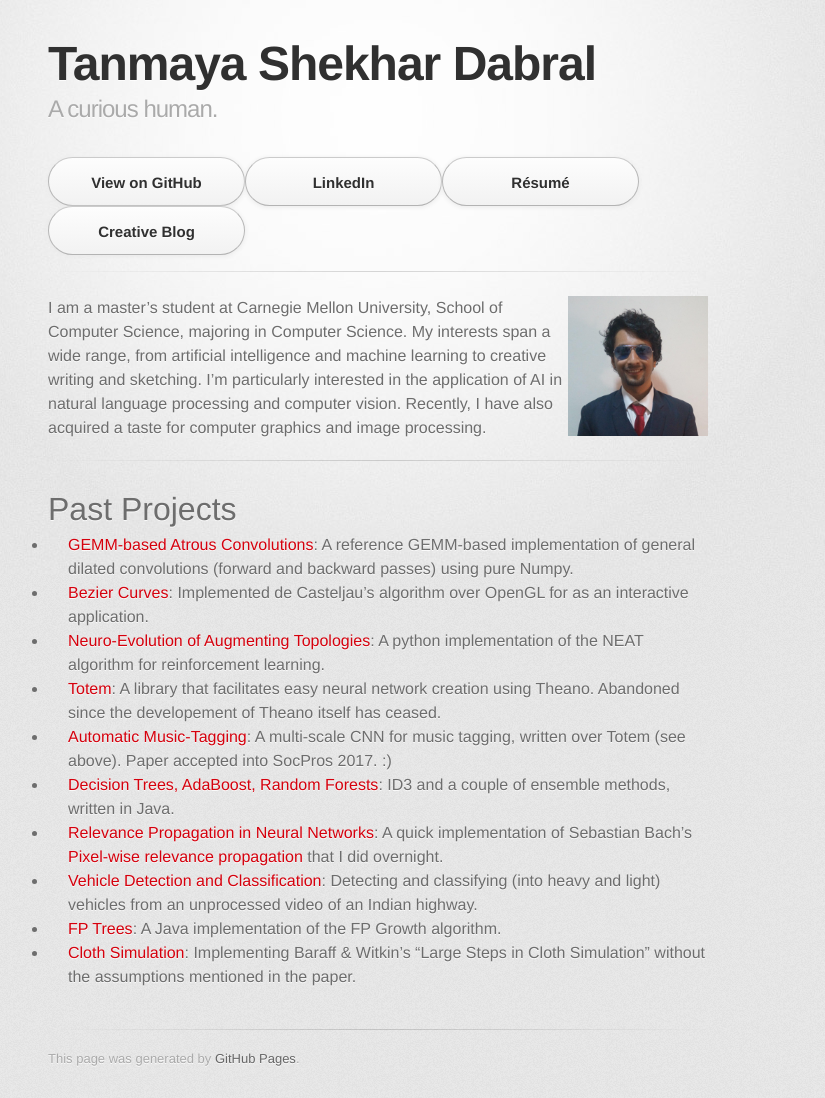
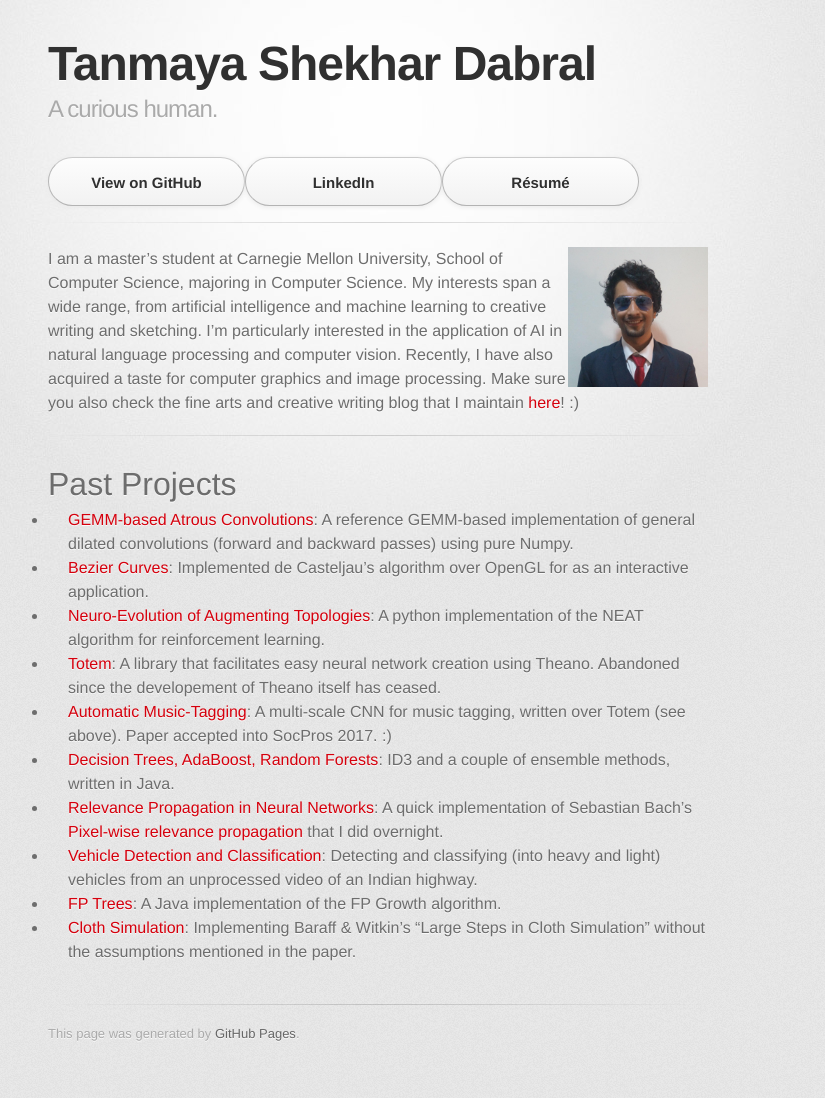
Before and after one commit to many-facedgod/many-facedgod.github.io, a Jekyll site: the page built from index.md, in a window 1280 px wide. Shown: the whole page, without its empty margins (262-1087 px from the left). Built offline with Jekyll 4.4.1, drawn with Linux system fonts in a browser that asks for light colours; some web fonts are replaced; after the commit the page ends 1073 px from its top, so only the background shows below that.

Commit message:
More updates

```diff
--- a/_layouts/default.html
+++ b/_layouts/default.html
@@ -25,7 +25,6 @@
           <a href="{{ site.github_url }}" id="view-on-github" class="button"><span style="text-align:center">View on GitHub</span></a>
           <a href="{{ site.linkedin_url }}" id="linkedin_link" class="button"><span style="text-align:center">LinkedIn</span></a>
 	  <a href="{{ site.resume_url }}" id="resume" class="button"><span style="text-align:center">Résumé</span></a>
-	  <a href="{{ site.creative_url }}" id="paf_link" class="button"><span style="text-align:center">Creative Blog</span></a>
         </section>
         <hr>
         <section id="main_content">
--- a/index.md
+++ b/index.md
@@ -2,7 +2,7 @@
 layout: default
 ---
 <img style="float: right;" src="assets/images/ProfilePic.png" height="140" width="140">
-I am a master's student at Carnegie Mellon University, School of Computer Science, majoring in Computer Science. My interests span a wide range, from artificial intelligence and machine learning to creative writing and sketching. I'm particularly interested in the application of AI in natural language processing and computer vision. Recently, I have also acquired a taste for computer graphics and image processing.
+I am a master's student at Carnegie Mellon University, School of Computer Science, majoring in Computer Science. My interests span a wide range, from artificial intelligence and machine learning to creative writing and sketching. I'm particularly interested in the application of AI in natural language processing and computer vision. Recently, I have also acquired a taste for computer graphics and image processing. Make sure you also check the fine arts and creative writing blog that I maintain [here](https://blog.polyartfactory.com/)! :)
 
 ___
 
```
